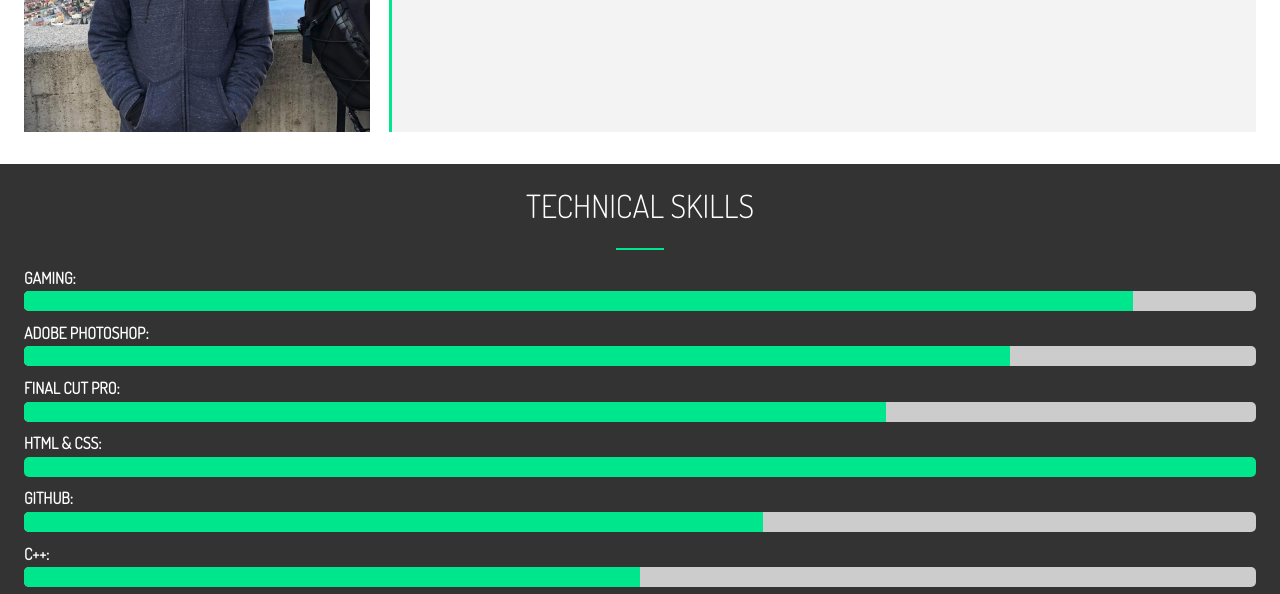
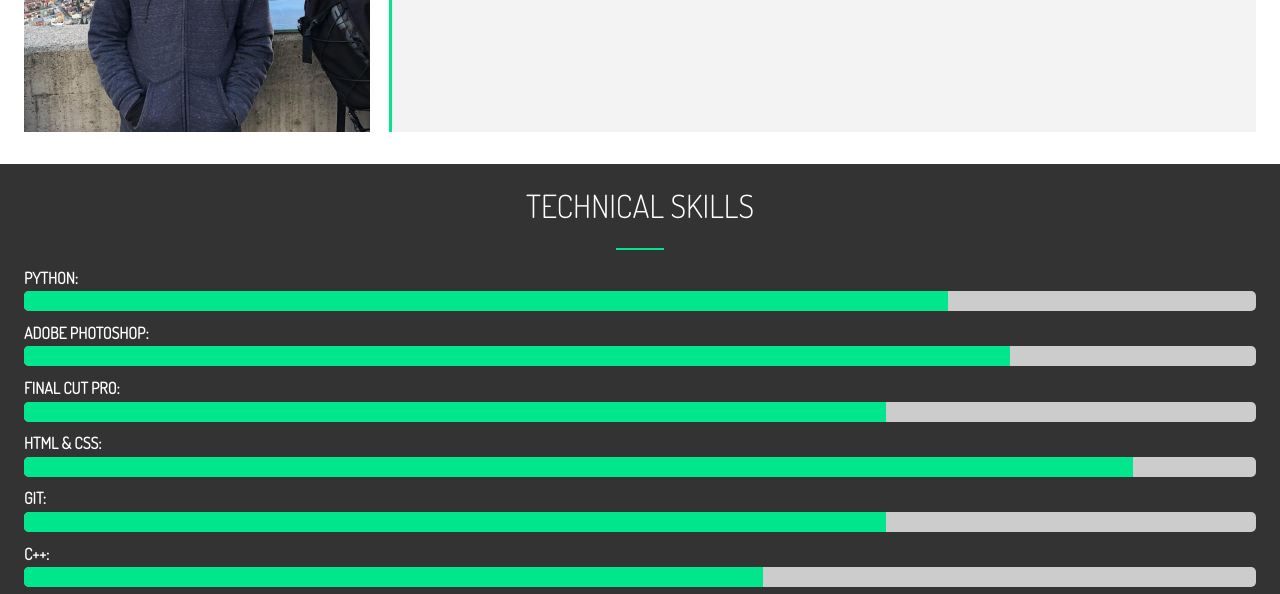
Before and after one commit to ToteNM/miPortafolio, a plain HTML site: page index.html in a window 1280 px wide. Shown: the part 1725-2319 px from the top of the page. Drawn offline with Linux system fonts and the light colour scheme.

Commit message:
Update index.html

```diff
--- a/index.html
+++ b/index.html
@@ -109,9 +109,9 @@
         <div class="container">
             <h2 class="section-title">Technical Skills</h2>
             <div class="bottom-line"></div>
-            <h4>Gaming: </h4>
+            <h4>Python: </h4>
             <div class="progress">
-                <div style="width:90%"></div>
+                <div style="width:75%"></div>
             </div>
             <h4>Adobe Photoshop: </h4>
             <div class="progress">
@@ -123,15 +123,19 @@
             </div>
             <h4>HTML & CSS: </h4>
             <div class="progress">
-                <div style="width:100%"></div>
+                <div style="width:90%"></div>
             </div>
-            <h4>GitHub: </h4>
+            <h4>Git: </h4>
+            <div class="progress">
+                <div style="width:70%"></div>
+            </div>
+            <h4>C++: </h4>
             <div class="progress">
                 <div style="width:60%"></div>
             </div>
-            <h4>C++: </h4>
+            <h4>JavaScript: </h4>
             <div class="progress">
-                <div style="width:50%"></div>
+                <div style="width:70%"></div>
             </div>
         </div>
     </section>
```
